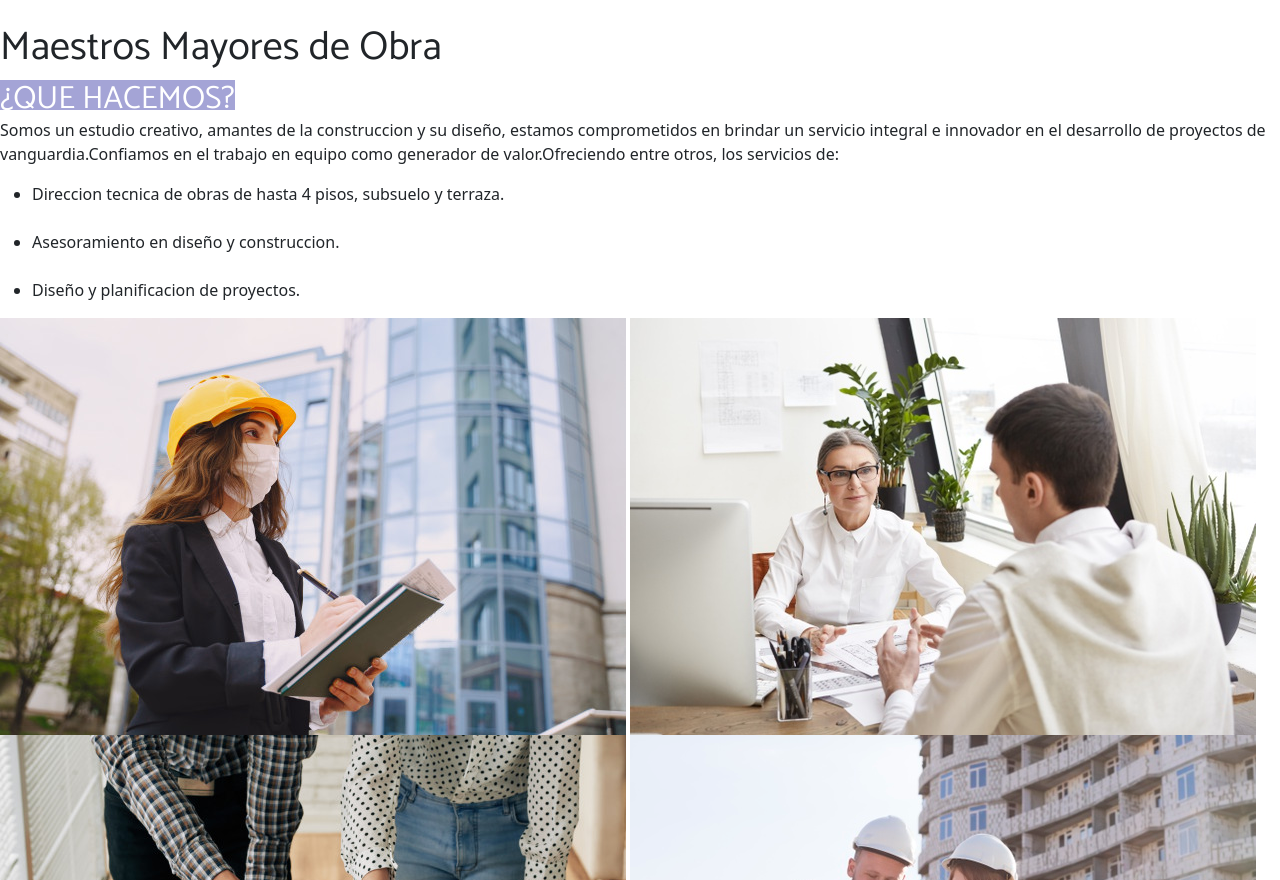
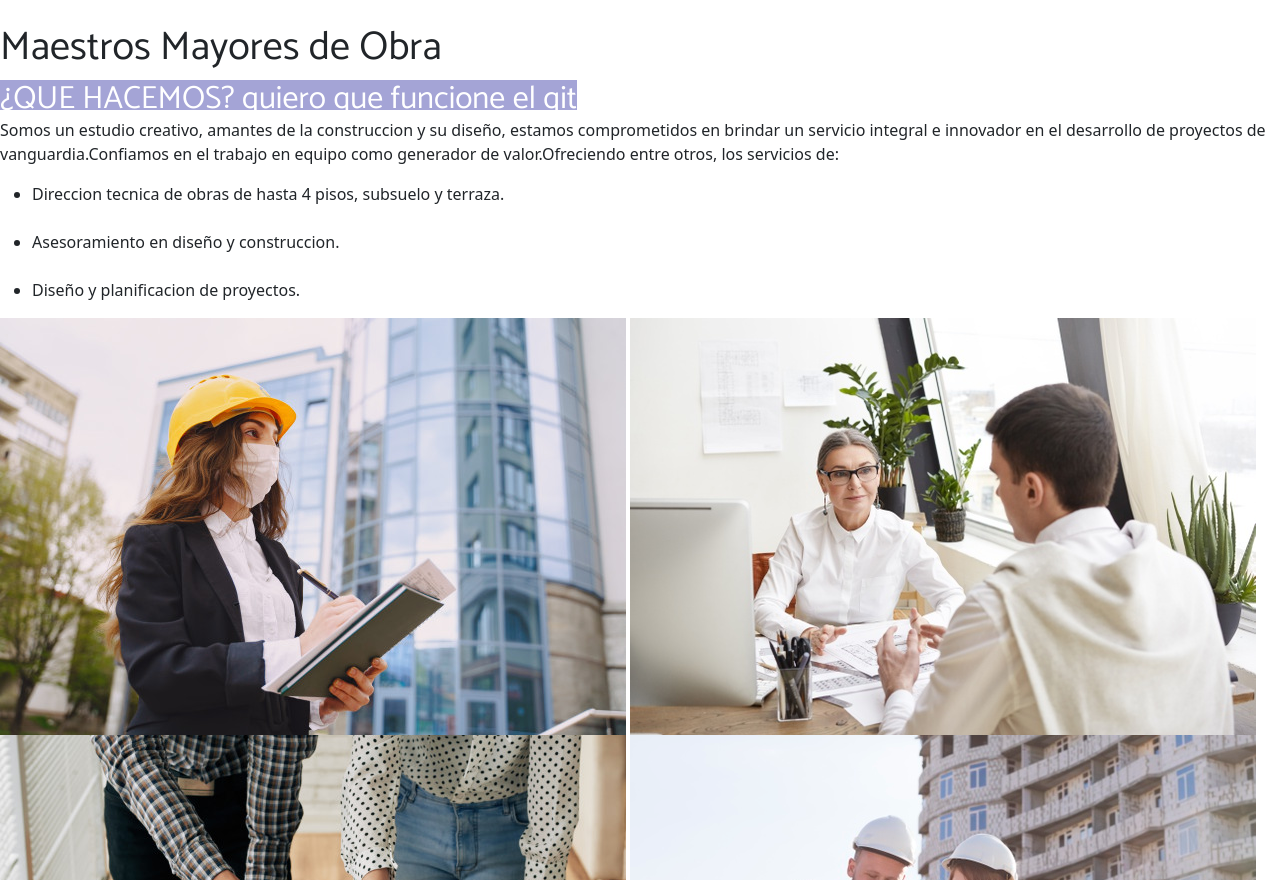
Before and after one commit to Made1104/MiRepositorio, a website: page index.html in a window 1280 px wide. Shown: the part 1120-2000 px from the top of the page. Drawn offline with nearby package versions, Linux system fonts and the light colour scheme.

Commit message:
COMIT DE CORRECCION

```diff
--- a/index.html
+++ b/index.html
@@ -71,7 +71,7 @@
     <br>
     <h1>Maestros Mayores de Obra</h1>
     <h2>
-        <p>¿QUE HACEMOS?</p>
+        <p>¿QUE HACEMOS? quiero que funcione el git</p>
     </h2>
     <section>
         <p>Somos un estudio creativo, amantes de la construccion y su diseño, estamos comprometidos
```
